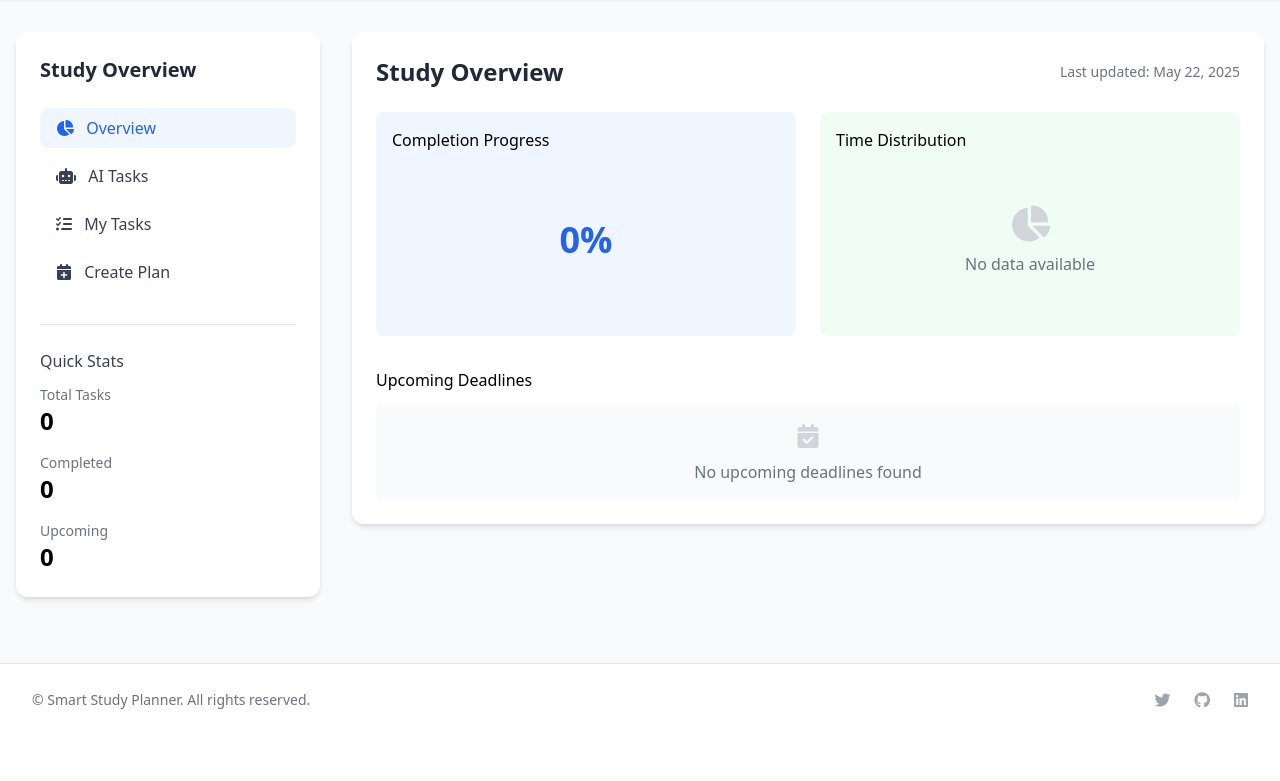
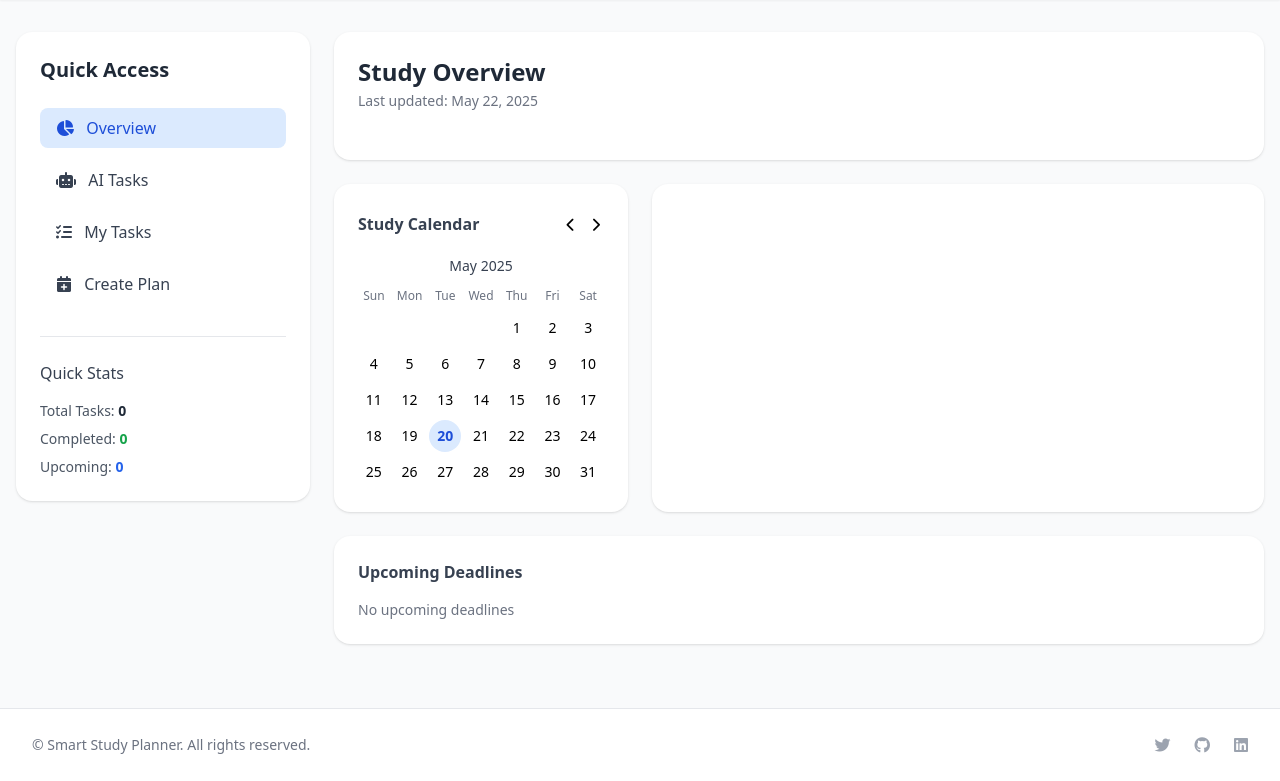
Before and after one commit to ISannan-Ahmad/Smart-Study-Planner, a Flask app: page /dashboard in a window 1280 px wide. Shown: the part 64-845 px from the top of the page. Before the commit the page ends 773 px from the top, so only its background shows below. Run offline with Flask 3, Linux system fonts and the light colour scheme; the visitor is signed in with stand-in values (Sample User, id 1); data that the repository does not hold is empty; some libraries are stand-ins or nearby versions.

Commit message:
UI Changes

```diff
--- a/app/__init__.py
+++ b/app/__init__.py
@@ -11,6 +11,7 @@ login_manager.login_view = 'auth.login'
 def create_app():
     app = Flask(__name__)
     app.config.from_object(Config)
+    app.jinja_env.add_extension('jinja2.ext.do')
 
     db.init_app(app)
     login_manager.init_app(app)
--- a/app/routes.py
+++ b/app/routes.py
@@ -22,22 +22,20 @@ def home():
 def about():
     return render_template('about.html')
 
+
 @main.route('/dashboard')
 @login_required
 def dashboard():
-    # Get all study plans
-    study_plans = StudyPlan.query.filter_by(user_id=current_user.id)\
-                               .order_by(StudyPlan.updated_at.desc())\
-                               .all()
+    now = datetime.now()
+    plan_id = request.args.get('plan_id', type=int)
 
-    # Get all tasks across all plans
-    all_tasks = StudyTask.query.join(StudyPlan)\
-                             .filter(StudyPlan.user_id == current_user.id)\
-                             .all()
+    study_plans = StudyPlan.query.filter_by(user_id=current_user.id).order_by(StudyPlan.updated_at.desc()).all()
+    active_plan = next((p for p in study_plans if p.id == plan_id), study_plans[0] if study_plans else None)
+
+    all_tasks = StudyTask.query.join(StudyPlan).filter(StudyPlan.user_id == current_user.id).all()
     ai_tasks = [t for t in all_tasks if t.is_ai_generated]
     personal_tasks = PersonalTask.query.filter_by(user_id=current_user.id).all()
 
-    # Calculate stats
     stats = {
         'total_plans': len(study_plans),
         'total_tasks': len(all_tasks) + len(personal_tasks),
@@ -50,14 +48,10 @@ def dashboard():
             len([t for t in all_tasks if t.is_done]) / len(all_tasks) * 100 if all_tasks else 0,
             1
         ),
-        'active_plan_name': study_plans[0].name if study_plans else "No active plan"
+        'active_plan_name': active_plan.name if active_plan else "No active plan"
     }
 
-    # Get active plan (most recently updated)
-    active_plan = study_plans[0] if study_plans else None
-
-    # Ensure subjects and subject_hours are always defined
-    subjects = study_plans[0].subjects if study_plans else []
+    subjects = active_plan.subjects if active_plan else []
     subject_hours = []
 
     for subject in subjects:
@@ -65,13 +59,32 @@ def dashboard():
         total_hours = sum(t.duration_minutes for t in subject_tasks) / 60
         subject_hours.append(round(total_hours, 2))
 
+    # (Optional) calculate upcoming_deadlines and pass it too
+    upcoming_deadlines = []
+    if study_plans:
+        for subject in study_plans.subjects:
+            days_left = (subject.exam_date - now.date()).days
+            if days_left >= 0:  # Only include future deadlines
+                upcoming_deadlines.append({
+                    'subject': subject,
+                    'days_left': days_left
+                })
+
+    # Sort by days left (nearest first)
+    upcoming_deadlines.sort(key=lambda x: x['days_left'])
+
+
     return render_template('dashboard.html',
-                         study_plans=study_plans,
-                         study_plan=study_plans[0] if study_plans else None,
-                         subjects=subjects,
-                         subject_hours=subject_hours,
-                         stats=stats,
-                         now=datetime.now())
+                           study_plans=study_plans,
+                           study_plan=active_plan,
+                           subjects=subjects,
+                           subject_hours=subject_hours,
+                           stats=stats,
+                           all_tasks=all_tasks,  # important for subject progress bars
+                           now=datetime.now(),
+                           upcoming_deadlines=upcoming_deadlines
+                        )
+
 
 
 def parse_duration_to_minutes(duration_str):
--- a/app/templates/base.html
+++ b/app/templates/base.html
@@ -6,6 +6,7 @@
     <title>{% block title %}Smart Study Planner{% endblock %}</title>
     <!-- Tailwind CSS -->
     <script src="https://cdn.tailwindcss.com"></script>
+    <script src="https://cdn.jsdelivr.net/npm/chart.js"></script>
     <!-- Font Awesome Icons -->
     <link rel="stylesheet" href="https://cdnjs.cloudflare.com/ajax/libs/font-awesome/6.4.0/css/all.min.css">
     <!-- Favicon -->
--- a/app/templates/dashboard.html
+++ b/app/templates/dashboard.html
@@ -3,15 +3,13 @@
 {% block title %}Dashboard - Smart Study Planner{% endblock %}
 
 {% block content %}
-<div class="container mx-auto px-4 py-8 flex flex-col lg:flex-row gap-8">
-  <!-- Side Menu -->
-  <div class="lg:w-1/4">
-    <div class="bg-white rounded-xl shadow-md p-6 sticky top-4">
-      <h2 class="text-xl font-bold mb-6 text-gray-800">Study Overview</h2>
-
-      <!-- Navigation -->
-      <nav class="space-y-2">
-        <a href="{{ url_for('main.dashboard') }}" class="block px-4 py-2 rounded-lg bg-blue-50 text-blue-600 font-medium">
+<div class="container mx-auto px-4 py-8 grid grid-cols-1 lg:grid-cols-4 gap-6">
+  <!-- Sidebar -->
+  <aside class="lg:col-span-1">
+    <div class="bg-white shadow rounded-2xl p-6">
+      <h2 class="text-xl font-semibold text-gray-800 mb-6">Quick Access</h2>
+      <nav class="space-y-3">
+        <a href="{{ url_for('main.dashboard') }}" class="block px-4 py-2 rounded-lg bg-blue-100 text-blue-700 font-medium">
           <i class="fas fa-chart-pie mr-2"></i> Overview
         </a>
         <a href="{{ url_for('main.ai_dashboard') }}" class="block px-4 py-2 rounded-lg hover:bg-gray-100 text-gray-700">
@@ -24,217 +22,222 @@
           <i class="fas fa-calendar-plus mr-2"></i> Create Plan
         </a>
       </nav>
-
-      <!-- Quick Stats -->
-      <div class="mt-8 pt-6 border-t border-gray-200">
-        <h3 class="font-medium text-gray-700 mb-3">Quick Stats</h3>
-        <div class="space-y-4">
-          <div>
-            <p class="text-sm text-gray-500">Total Tasks</p>
-            <p class="text-2xl font-bold">{{ stats.total_tasks }}</p>
-          </div>
-          <div>
-            <p class="text-sm text-gray-500">Completed</p>
-            <p class="text-2xl font-bold">{{ stats.completed_ai_tasks + stats.completed_personal_tasks }}</p>
-          </div>
-          <div>
-            <p class="text-sm text-gray-500">Upcoming</p>
-            <p class="text-2xl font-bold">{{ stats.total_ai_tasks + stats.total_personal_tasks - (stats.completed_ai_tasks + stats.completed_personal_tasks) }}</p>
+      <div class="mt-8 border-t pt-6">
+        <h3 class="text-md font-medium text-gray-700 mb-4">Quick Stats</h3>
+        <ul class="space-y-2 text-sm text-gray-600">
+          <li>Total Tasks: <span class="font-semibold text-gray-800">{{ stats.total_tasks }}</span></li>
+          <li>Completed: <span class="font-semibold text-green-600">{{ stats.completed_ai_tasks + stats.completed_personal_tasks }}</span></li>
+          <li>Upcoming: <span class="font-semibold text-blue-600">{{ stats.total_ai_tasks + stats.total_personal_tasks - (stats.completed_ai_tasks + stats.completed_personal_tasks) }}</span></li>
+        </ul>
       </div>
     </div>
+  </aside>
+
+  <!-- Main Dashboard -->
+  <main class="lg:col-span-3 space-y-6">
+    <!-- Header with Plan Selection -->
+    <div class="bg-white shadow rounded-2xl p-6">
+      <div class="flex justify-between items-center mb-6">
+        <div>
+          <h2 class="text-2xl font-bold text-gray-800">{{ study_plan.name if study_plan else 'Study Overview' }}</h2>
+          <span class="text-sm text-gray-500">Last updated: {{ stats.last_updated.strftime('%b %d, %Y') }}</span>
         </div>
+        {% if study_plans|length > 1 %}
+        <form method="get" onchange="this.submit()">
+          <select name="plan_id" class="px-3 py-2 border rounded-md text-sm">
+            {% for plan in study_plans %}
+            <option value="{{ plan.id }}" {% if plan.id == study_plan.id %}selected{% endif %}>{{ plan.name }}</option>
+            {% endfor %}
+          </select>
+        </form>
+        {% endif %}
       </div>
     </div>
 
-  <!-- Main Content - Overview Only -->
-  <div class="lg:w-3/4">
-    <div class="bg-white rounded-xl shadow-md p-6">
-      <div class="flex justify-between items-center mb-6">
-        <h2 class="text-2xl font-bold text-gray-800">
-          {% if study_plan %}
-            {{ study_plan.name }} Overview
-          {% else %}
-            Study Overview
-          {% endif %}
-        </h2>
-        <span class="text-sm text-gray-500">Last updated: {{ stats.last_updated.strftime('%b %d, %Y') }}</span>
-      </div>
-
-      <!-- Progress Charts -->
-      <div class="grid md:grid-cols-2 gap-6 mb-8">
-        <div class="bg-blue-50 p-4 rounded-lg">
-          <h3 class="font-medium mb-2">Completion Progress</h3>
-          <div class="h-40 flex items-center justify-center">
-            <div class="text-4xl font-bold text-blue-600">
-              {{ stats.completion_rate }}%
+    <!-- Calendar and Progress Section -->
+    <div class="grid grid-cols-1 lg:grid-cols-3 gap-6">
+      <!-- Calendar -->
+      <div class="lg:col-span-1 bg-white shadow rounded-2xl p-6">
+        <div class="flex justify-between items-center mb-4">
+          <h3 class="text-md font-semibold text-gray-700">Study Calendar</h3>
+          <div class="flex space-x-2">
+            <button id="prev-month" class="p-1 rounded hover:bg-gray-100">
+              <i class="fas fa-chevron-left text-sm"></i>
+            </button>
+            <button id="next-month" class="p-1 rounded hover:bg-gray-100">
+              <i class="fas fa-chevron-right text-sm"></i>
+            </button>
           </div>
         </div>
-        </div>
-        <div class="bg-green-50 p-4 rounded-lg">
-          <h3 class="font-medium mb-2">Time Distribution</h3>
-          <div class="h-40 flex items-center justify-center">
-            <div id="timeChart" class="w-full h-full"></div>
-          </div>
+        <div id="calendar" class="text-sm">
+          <!-- Calendar will be populated by JavaScript -->
         </div>
       </div>
 
       <!-- Subject Progress -->
+      <div class="lg:col-span-2 bg-white shadow rounded-2xl p-6">
         {% if study_plan and study_plan.subjects %}
-      <div class="mb-8">
-        <h3 class="font-medium mb-3">Subject Progress</h3>
-        <div class="space-y-3">
+        <h3 class="text-md font-semibold text-gray-700 mb-4">Subject Progress</h3>
+        <div class="space-y-4">
           {% for subject in study_plan.subjects %}
           <div>
-            <div class="flex justify-between mb-1">
-              <span class="text-sm font-medium">{{ subject.name }}</span>
-              <span class="text-sm">
             {% set subject_tasks = [] %}
             {% for task in all_tasks %}
               {% if task.title.startswith(subject.name) %}
-                    {% set _ = subject_tasks.append(task) %}
+                {% do subject_tasks.append(task) %}
               {% endif %}
             {% endfor %}
-                {{ subject_tasks|selectattr('is_done')|list|length }}/{{ subject_tasks|length }}
+            <div class="flex justify-between text-sm font-medium mb-1">
+              <span>{{ subject.name }}</span>
+              <span>{{ subject_tasks | selectattr('is_done') | list | length }}/{{ subject_tasks | length }}</span>
+            </div>
+            <div class="w-full bg-gray-200 rounded-full h-3">
+              <div class="bg-blue-600 h-3 rounded-full min-w-[2px]" style="width: {{ (subject_tasks | selectattr('is_done') | list | length / subject_tasks | length * 100) if subject_tasks | length > 0 else 0 }}%"></div>
+            </div>
+          </div>
+          {% endfor %}
+        </div>
+        {% endif %}
+      </div>
+    </div>
+
+    <!-- Upcoming deadlines -->
+    <div class="bg-white shadow rounded-2xl p-6">
+      <h3 class="text-md font-semibold text-gray-700 mb-4">Upcoming Deadlines</h3>
+      {% if upcoming_deadlines %}
+      <div class="grid grid-cols-1 md:grid-cols-2 gap-4">
+        {% for deadline in upcoming_deadlines %}
+        {% set days_left = (deadline.subject.exam_date - now).days %}
+        <div class="p-4 border rounded-lg flex items-start {% if days_left <= 3 %}bg-red-50 border-red-200{% else %}bg-gray-50{% endif %}">
+          <div class="mr-4 p-2 rounded-lg {% if days_left <= 3 %}bg-red-100 text-red-600{% else %}bg-blue-100 text-blue-600{% endif %}">
+            <i class="fas fa-calendar-day"></i>
+          </div>
+          <div class="flex-1">
+            <h4 class="text-sm font-medium">{{ deadline.subject.name }}</h4>
+            <p class="text-xs text-gray-500 mb-1">Exam Date: {{ deadline.subject.exam_date.strftime('%b %d, %Y') }}</p>
+            <div class="flex items-center">
+              <span class="text-xs font-medium {% if days_left <= 3 %}text-red-600{% else %}text-gray-600{% endif %}">
+                {% if days_left == 0 %}
+                <i class="fas fa-exclamation-circle mr-1"></i> Today
+                {% elif days_left == 1 %}
+                <i class="fas fa-exclamation-triangle mr-1"></i> Tomorrow
+                {% else %}
+                <i class="far fa-clock mr-1"></i> {{ days_left }} days left
+                {% endif %}
               </span>
-            </div>
-            <div class="w-full bg-gray-200 rounded-full h-2.5">
-              <div class="bg-blue-600 h-2.5 rounded-full min-w-[2px]"
-                   style="width: {{ (subject_tasks|selectattr('is_done')|list|length / subject_tasks|length * 100) if subject_tasks|length > 0 else 0 }}%">
             </div>
           </div>
         </div>
         {% endfor %}
       </div>
-      </div>
-      {% endif %}
-
-      <!-- Upcoming Deadlines -->
-      <div>
-        <h3 class="font-medium mb-3">Upcoming Deadlines</h3>
-        {% if upcoming_deadlines %}
-        <div class="space-y-2">
-          {% for deadline in upcoming_deadlines %}
-          <div class="p-3 border rounded-lg {% if deadline.days_left <= 3 %}bg-red-50 border-red-200{% else %}bg-white{% endif %}">
-            <div class="flex justify-between items-center">
-              <div>
-                <h4 class="font-medium">{{ deadline.subject.name }}</h4>
-                <p class="text-sm text-gray-600">
-                  Exam: {{ deadline.subject.exam_date.strftime('%b %d, %Y') }}
-                </p>
-              </div>
-              <span class="text-sm {% if deadline.days_left <= 3 %}text-red-600 font-medium{% else %}text-gray-500{% endif %}">
-                {% if deadline.days_left == 0 %}
-                  Today
       {% else %}
-                  {{ deadline.days_left }} day{{ 's' if deadline.days_left > 1 }} left
-                {% endif %}
-              </span>
-            </div>
-          </div>
-          {% endfor %}
-        </div>
-        {% else %}
-        <div class="p-4 bg-gray-50 rounded-lg text-center">
-          <i class="fas fa-calendar-check text-gray-300 text-2xl mb-2"></i>
-          <p class="text-gray-500">No upcoming deadlines found</p>
-        </div>
+      <p class="text-sm text-gray-500">No upcoming deadlines</p>
       {% endif %}
     </div>
-    </div>
-  </div>
+  </main>
 </div>
 
-<!-- Include Chart.js -->
-<script src="https://cdn.jsdelivr.net/npm/chart.js"></script>
+<!-- JavaScript for Calendar -->
 <script>
 document.addEventListener('DOMContentLoaded', function() {
-  const timeChartEl = document.getElementById('timeChart');
+  // Initialize calendar with current month
+  let currentDate = new Date();
+  renderCalendar(currentDate);
 
-  // Show loading state
-  if (timeChartEl) {
-    timeChartEl.innerHTML = `
-      <div class="chart-fallback">
-        <i class="fas fa-spinner fa-spin text-blue-500 text-2xl mb-2"></i>
-        <p class="text-gray-500">Loading chart...</p>
-      </div>
+  // Button event listeners
+  document.getElementById('prev-month').addEventListener('click', function() {
+    currentDate.setMonth(currentDate.getMonth() - 1);
+    renderCalendar(currentDate);
+  });
+
+  document.getElementById('next-month').addEventListener('click', function() {
+    currentDate.setMonth(currentDate.getMonth() + 1);
+    renderCalendar(currentDate);
+  });
+
+  function renderCalendar(date) {
+    const calendarEl = document.getElementById('calendar');
+    const year = date.getFullYear();
+    const month = date.getMonth();
+
+    // Get first day of month and total days in month
+    const firstDay = new Date(year, month, 1).getDay();
+    const daysInMonth = new Date(year, month + 1, 0).getDate();
+
+    // Get today's date for comparison
+    const today = new Date();
+    const isCurrentMonth = today.getFullYear() === year && today.getMonth() === month;
+
+    // Get deadlines data from template
+    const deadlines = [
+        {% for deadline in upcoming_deadlines %}
+        {
+            date: new Date('{{ deadline.subject.exam_date.strftime("%Y-%m-%d") }}'),
+            subject: '{{ deadline.subject.name }}'
+        }{% if not loop.last %},{% endif %}
+        {% endfor %}
+    ];
+
+    // Create month/year header
+    const monthNames = ['January', 'February', 'March', 'April', 'May', 'June',
+                       'July', 'August', 'September', 'October', 'November', 'December'];
+    const monthYear = `${monthNames[month]} ${year}`;
+
+    // Create day headers
+    const dayNames = ['Sun', 'Mon', 'Tue', 'Wed', 'Thu', 'Fri', 'Sat'];
+    let calendarHTML = `
+      <div class="text-center font-medium text-gray-700 mb-2">${monthYear}</div>
+      <div class="grid grid-cols-7 gap-1 mb-1">
     `;
 
-    try {
-      // Get data from template
-      const subjectNames = JSON.parse('{{ subjects|map(attribute="name")|list|tojson|safe }}');
-      const subjectHours = JSON.parse('{{ subject_hours|tojson|safe }}');
+    // Add day names
+    dayNames.forEach(day => {
+      calendarHTML += `<div class="text-xs text-center text-gray-500 py-1">${day}</div>`;
+    });
 
-      // Filter valid data
-      const validData = subjectNames.map((name, i) => ({
-        name: name,
-        hours: subjectHours[i] || 0
-      })).filter(item => item.hours > 0);
+    calendarHTML += `</div><div class="grid grid-cols-7 gap-1">`;
 
-      if (validData.length > 0) {
-        new Chart(timeChartEl, {
-          type: 'doughnut',
-          data: {
-            labels: validData.map(item => item.name),
-            datasets: [{
-              data: validData.map(item => item.hours),
-              backgroundColor: [
-                '#3b82f6', '#10b981', '#f59e0b', '#ef4444', '#8b5cf6',
-                '#ec4899', '#14b8a6', '#f97316', '#64748b', '#a855f7'
-              ],
-              borderWidth: 0
-            }]
-          },
-          options: {
-            responsive: true,
-            maintainAspectRatio: false,
-            cutout: '70%',
-            plugins: {
-              legend: {
-                position: 'right',
-                labels: {
-                  boxWidth: 12,
-                  padding: 20
+    // Add empty cells for days before first day of month
+    for (let i = 0; i < firstDay; i++) {
+      calendarHTML += `<div class="h-8"></div>`;
     }
-              },
-              tooltip: {
-                callbacks: {
-                  label: function(context) {
-                    return `${context.label}: ${context.raw} hrs`;
-                  }
-                }
-              }
-            }
+
+    // Add days of month
+    for (let day = 1; day <= daysInMonth; day++) {
+      const currentDay = new Date(year, month, day);
+      let cellClass = 'text-center py-1 rounded-full h-8 flex items-center justify-center text-sm';
+      let isDeadline = false;
+      let deadlineSubject = '';
+
+      // Check if this day has a deadline
+      deadlines.forEach(deadline => {
+        if (deadline.date.getDate() === day &&
+            deadline.date.getMonth() === month &&
+            deadline.date.getFullYear() === year) {
+          isDeadline = true;
+          deadlineSubject = deadline.subject;
         }
       });
-      } else {
-        timeChartEl.innerHTML = `
-          <div class="chart-fallback">
-            <i class="fas fa-chart-pie text-gray-300 text-4xl mb-2"></i>
-            <p class="text-gray-500">No data available</p>
-          </div>
-        `;
+
+      // Highlight today
+      if (isCurrentMonth && day === today.getDate()) {
+        cellClass += ' bg-blue-100 font-bold text-blue-700';
       }
-    } catch (error) {
-      console.error('Chart error:', error);
-      timeChartEl.innerHTML = `
-        <div class="chart-fallback">
-          <i class="fas fa-exclamation-triangle text-red-300 text-4xl mb-2"></i>
-          <p class="text-red-500">Error loading chart</p>
-        </div>
-      `;
+      // Highlight deadline days
+      else if (isDeadline) {
+        cellClass += ' bg-red-100 text-red-600 relative';
       }
+      // Regular day
+      else {
+        cellClass += ' hover:bg-gray-100';
+      }
+
+      calendarHTML += `<div class="${cellClass}" ${isDeadline ? 'title="' + deadlineSubject + '"' : ''}>${day}</div>`;
+    }
+
+    calendarHTML += `</div>`;
+    calendarEl.innerHTML = calendarHTML;
   }
 });
 </script>
-
-<style>
-  .chart-fallback {
-    display: flex;
-    flex-direction: column;
-    align-items: center;
-    justify-content: center;
-    height: 100%;
-    text-align: center;
-  }
-</style>
 {% endblock %}
```
Also changed, not shown: app/sql_metarialized_views.sql (added, +37 -0 lines), app/sql_simple_views.sql (added, +33 -0 lines), app/sql_stored_procedures.sql (added, +41 -0 lines), app/sql_triggers.sql (added, +85 -0 lines). Lines whose indentation alone changed are shown as unchanged.
